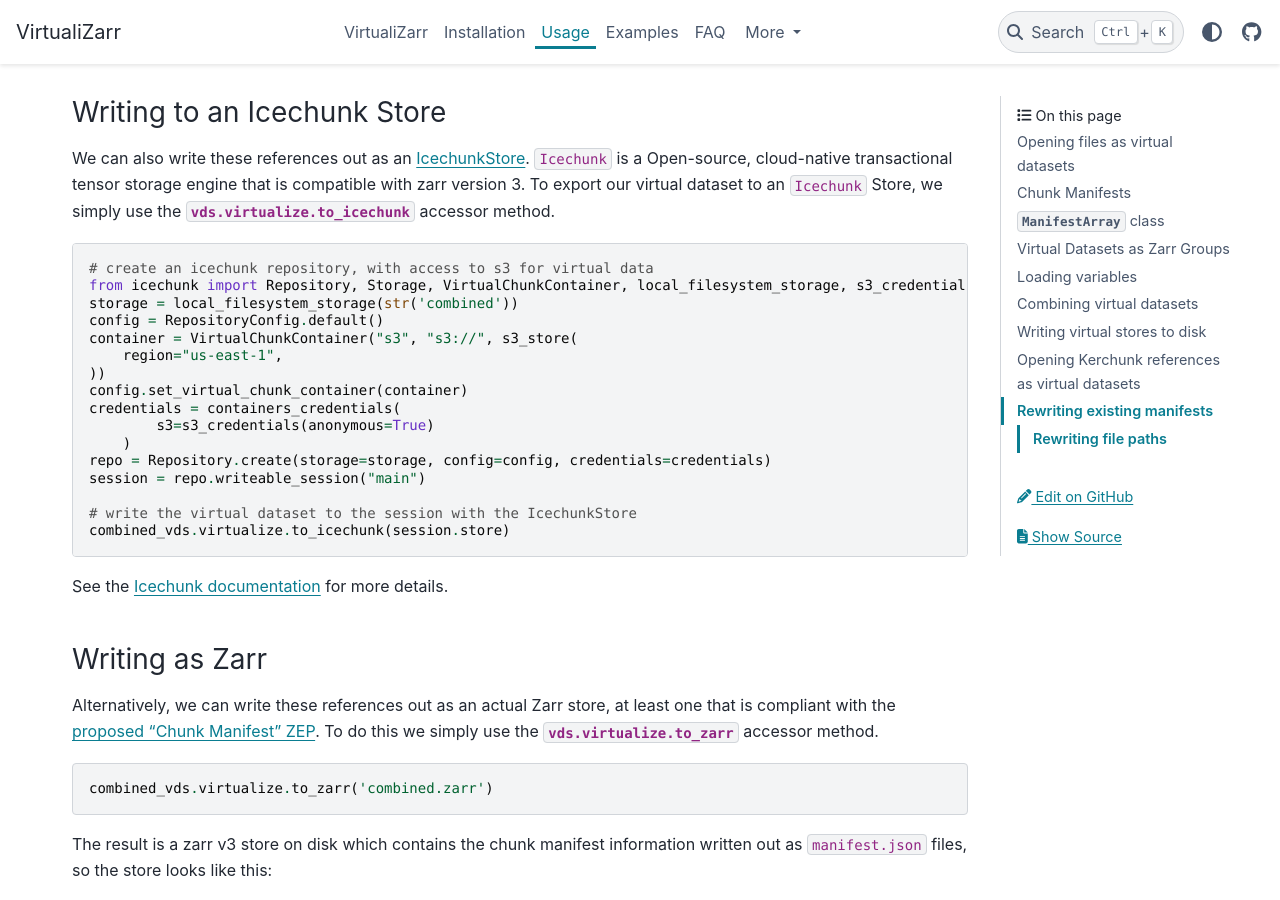
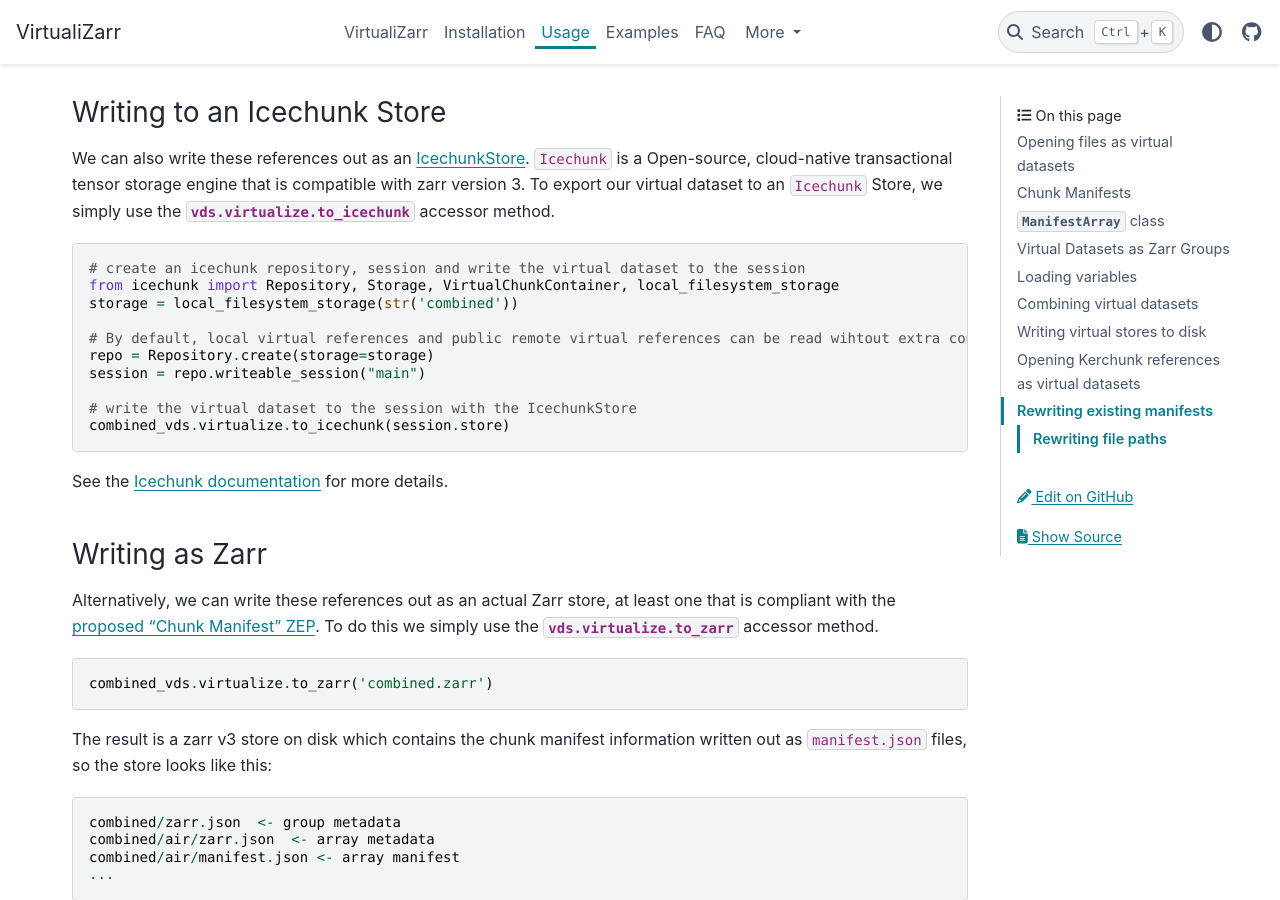
Before and after one commit to zarr-developers/VirtualiZarr, a Sphinx documentation site: the page built from docs/usage.md, in a window 1280 px wide and 900 px high, scrolled down 11030 px. Built offline with Sphinx 7.4.7 and the PyData theme 0.15.4, drawn with Linux system fonts in a browser that asks for light colours.

Commit message:
Update docs a bit

````diff
--- a/docs/releases.rst
+++ b/docs/releases.rst
@@ -11,7 +11,10 @@
 
 - Added a ``.nbytes`` accessor method which displays the bytes needed to hold the virtual references in memory.
   (:issue:`167`, :pull:`227`) By `Tom Nicholas <https://github.com/TomNicholas>`_.
-- Sync with Icechunk v0.1.0a8  (:pull:`368`) By `Matthew Iannucci <https://github.com/mpiannucci>`.
+- Sync with Icechunk v0.1.0a8  (:pull:`368`) By `Matthew Iannucci <https://github.com/mpiannucci>`. This also adds support
+  for the `to_icechunk` method to add timestamps as checksums when writing virtual references to an icechunk store. This
+  is useful for ensuring that virtual references are not stale when reading from an icechunk store, which can happen if the
+  underlying data has changed since the virtual references were written.
 
 Breaking changes
 ~~~~~~~~~~~~~~~~
--- a/docs/usage.md
+++ b/docs/usage.md
@@ -421,18 +421,12 @@
 We can also write these references out as an [IcechunkStore](https://icechunk.io/). `Icechunk` is a Open-source, cloud-native transactional tensor storage engine that is compatible with zarr version 3. To export our virtual dataset to an `Icechunk` Store, we simply use the {py:meth}`vds.virtualize.to_icechunk <virtualizarr.VirtualiZarrDatasetAccessor.to_icechunk>` accessor method.
 
 ```python
-# create an icechunk repository, with access to s3 for virtual data
-from icechunk import Repository, Storage, VirtualChunkContainer, local_filesystem_storage, s3_credentials, s3_store
+# create an icechunk repository, session and write the virtual dataset to the session
+from icechunk import Repository, Storage, VirtualChunkContainer, local_filesystem_storage
 storage = local_filesystem_storage(str('combined'))
-config = RepositoryConfig.default()
-container = VirtualChunkContainer("s3", "s3://", s3_store(
-    region="us-east-1",
-))
-config.set_virtual_chunk_container(container)
-credentials = containers_credentials(
-        s3=s3_credentials(anonymous=True)
-    )
-repo = Repository.create(storage=storage, config=config, credentials=credentials)
+
+# By default, local virtual references and public remote virtual references can be read wihtout extra configuration.
+repo = Repository.create(storage=storage)
 session = repo.writeable_session("main")
 
 # write the virtual dataset to the session with the IcechunkStore
````
